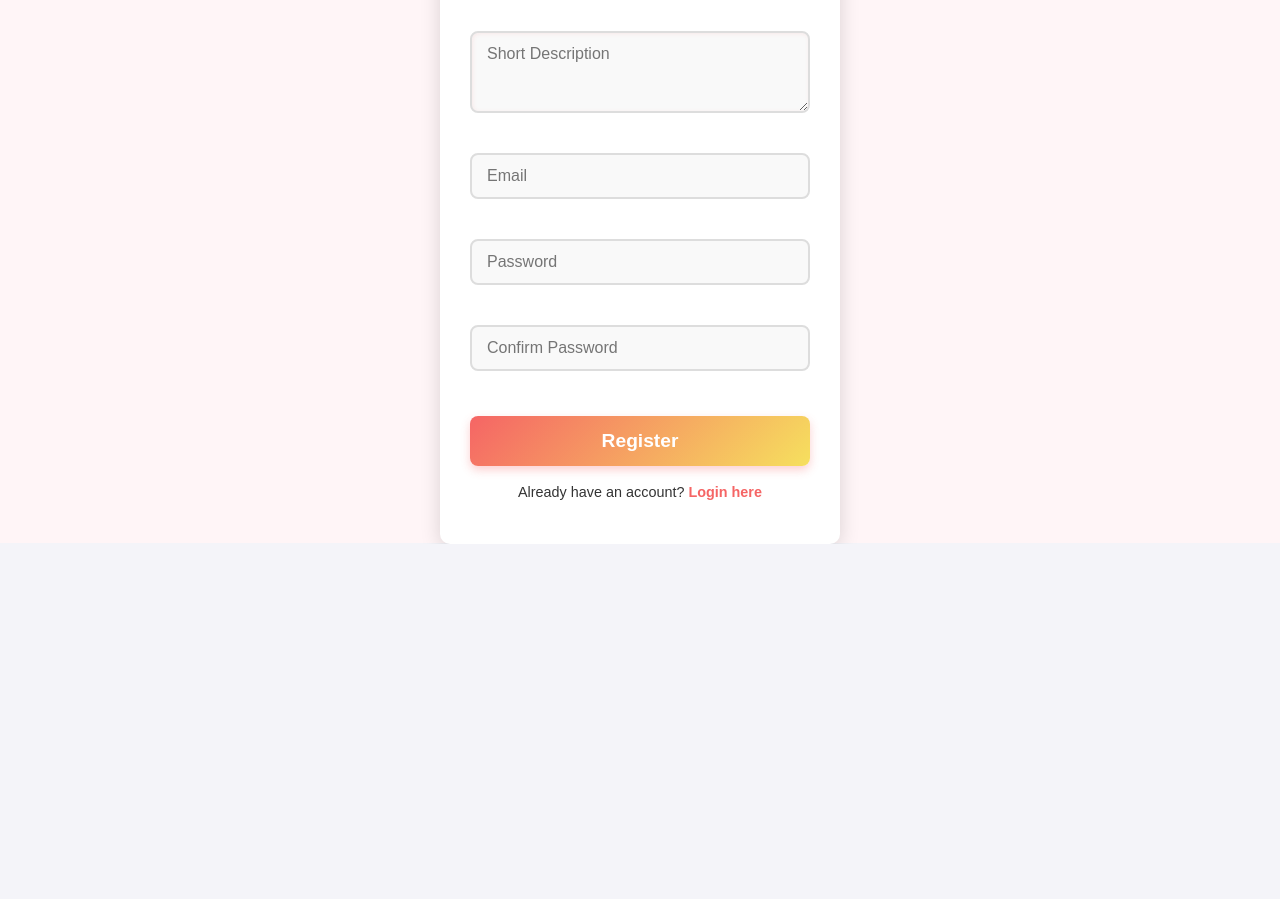
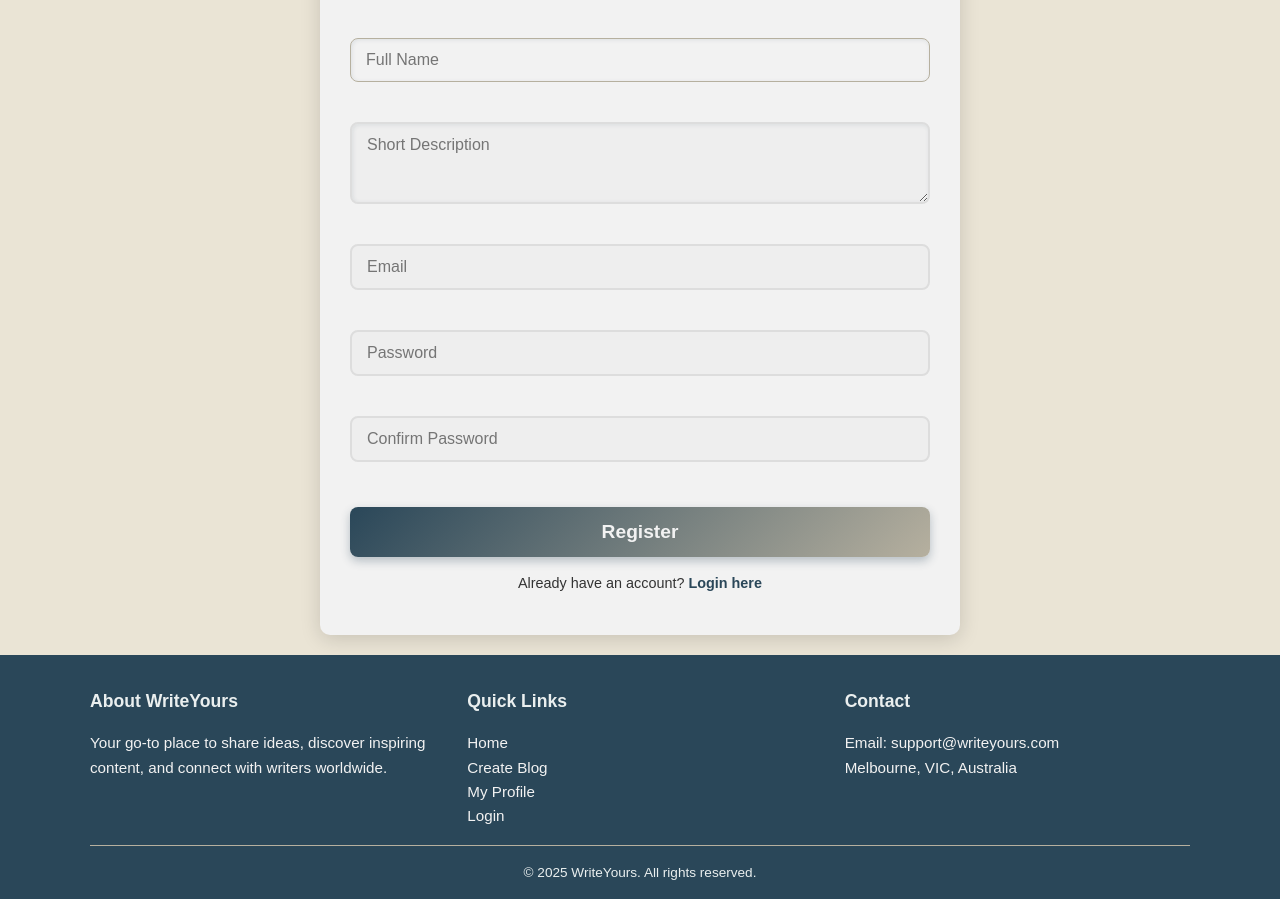
Before and after one commit to Levy2910/blog-application, a React (Create React App) app in the folder blog-frontend/: page /register in a window 1280 px wide. Shown: the part 257-1156 px from the top of the page. Before the commit the page ends 801 px from the top, so only its background shows below. Built offline with nearby package versions, Linux system fonts and the light colour scheme.

Commit message:
fix the style of the current project

```diff
--- a/blog-frontend/src/App.js
+++ b/blog-frontend/src/App.js
@@ -9,6 +9,7 @@ import Navbar from './components/Navbar'; // <- Import Navbar
 import SingleBlog from './pages/SingleBlog';
 import CreateBlog from './pages/CreateBlog';
 import './App.css';
+import Footer from './components/Footer';
 
 function App() {
   return (
@@ -24,6 +25,7 @@ function App() {
           <Route path="/createBlog" element={<CreateBlog />} />
         </Routes>
       </div>
+      <Footer />
     </Router>
   );
 }
--- /dev/null
+++ b/blog-frontend/src/components/Footer.js
@@ -0,0 +1,38 @@
+import React from "react";
+import { Link } from "react-router-dom";
+import "../styles/Footer.css";
+
+const Footer = () => {
+    return (
+        <footer className="footer">
+            <div className="footer-content">
+                <div className="footer-section about">
+                    <h4>About WriteYours</h4>
+                    <p>Your go-to place to share ideas, discover inspiring content, and connect with writers worldwide.</p>
+                </div>
+
+                <div className="footer-section links">
+                    <h4>Quick Links</h4>
+                    <ul>
+                        <li><Link to="/">Home</Link></li>
+                        <li><Link to="/createBlog">Create Blog</Link></li>
+                        <li><Link to="/profile">My Profile</Link></li>
+                        <li><Link to="/login">Login</Link></li>
+                    </ul>
+                </div>
+
+                <div className="footer-section contact">
+                    <h4>Contact</h4>
+                    <p>Email: support@writeyours.com</p>
+                    <p>Melbourne, VIC, Australia</p>
+                </div>
+            </div>
+
+            <div className="footer-bottom">
+                <p>&copy; {new Date().getFullYear()} WriteYours. All rights reserved.</p>
+            </div>
+        </footer>
+    );
+};
+
+export default Footer;
--- a/blog-frontend/src/styles/Blog.css
+++ b/blog-frontend/src/styles/Blog.css
@@ -1,21 +1,36 @@
 .blog-container {
-    max-width: 1200px;
+    max-width: 80vw;
     margin: 5em auto;
     padding: 2rem;
     font-family: 'Segoe UI', Tahoma, Geneva, Verdana, sans-serif;
-    color: #333;
+    background-color: #333446;
+    /* dark navy background */
+    color: #EAEFEF;
+    /* very light gray-blue text */
 }
 
 .section {
-    margin-bottom: 3rem;
+    margin-bottom: 4rem;
+    padding-bottom: 2rem;
+    border-bottom: 1px solid #B6B09F;
+    /* warm beige border */
 }
 
 .section h3 {
     font-size: 1.8rem;
     margin-bottom: 1rem;
-    border-left: 5px solid #0077cc;
+    border-left: 5px solid #F79B72;
+    /* warm coral accent */
     padding-left: 1rem;
-    color: #0077cc;
+    color: #EAE4D5;
+    /* creamy off-white heading */
+}
+
+.section-intro {
+    font-size: 0.95rem;
+    color: #B8CFCE;
+    /* soft teal-gray intro text */
+    margin-bottom: 1rem;
 }
 
 .blogs-row {
@@ -25,35 +40,44 @@
 }
 
 .blog-card {
-    background: #fff;
+    background: #2A4759;
+    /* deep blue-green card bg */
     border-radius: 10px;
-    box-shadow: 0 2px 8px rgba(0, 0, 0, 0.1);
+    box-shadow: 0 2px 8px rgba(0, 0, 0, 0.15);
     overflow: hidden;
     width: 250px;
     transition: transform 0.2s ease, box-shadow 0.2s ease;
+    color: #EAEFEF;
+    /* light text on card */
 }
 
 .blog-card:hover {
     transform: translateY(-5px);
-    box-shadow: 0 4px 12px rgba(0, 0, 0, 0.15);
+    box-shadow: 0 6px 14px rgba(247, 155, 114, 0.5);
+    /* coral glow */
+    border: 1px solid #F79B72;
+    /* coral border on hover */
 }
 
 .blog-card img {
     width: 100%;
     height: 150px;
     object-fit: cover;
+    filter: brightness(0.9);
 }
 
 .blog-card h4,
 .blog-card h5 {
     margin: 0.75rem;
     font-size: 1rem;
-    color: #333;
+    color: #EAE4D5;
+    /* creamy off-white headings */
 }
 
 .blog-card p {
     margin: 0 0.75rem 0.75rem;
-    color: #666;
+    color: #B8CFCE;
+    /* soft teal-gray text */
     font-size: 0.9rem;
 }
 
@@ -71,50 +95,50 @@
 .popular-blogs h3 {
     margin-bottom: 1rem;
     font-size: 1.5rem;
-    color: #333;
+    color: #EAE4D5;
 }
 
-/* Flex wrapper for blog cards */
 .popular-blogs .blog-row {
     display: flex;
     flex-wrap: wrap;
     gap: 1.5rem;
     justify-content: flex-start;
-    /* or center / space-between */
 }
 
-/* Style each blog card */
 .popular-card {
-    background-color: #f9f9f9;
+    background-color: #2A4759;
     border-radius: 12px;
-    box-shadow: 0 4px 8px rgba(0, 0, 0, 0.1);
+    box-shadow: 0 4px 8px rgba(0, 0, 0, 0.15);
     overflow: hidden;
     width: 220px;
     transition: transform 0.2s ease;
     display: flex;
     flex-direction: column;
     cursor: pointer;
+    color: #EAEFEF;
 }
 
 .popular-card:hover {
     transform: scale(1.03);
+    border: 1px solid #F79B72;
 }
 
 .popular-card img {
     width: 100%;
     height: 120px;
     object-fit: cover;
+    filter: brightness(0.9);
 }
 
 .popular-card h5 {
     margin: 0.5rem;
     font-size: 1rem;
-    color: #222;
+    color: #EAE4D5;
 }
 
 .popular-card p {
     margin: 0 0.5rem 0.5rem;
-    color: #666;
+    color: #B8CFCE;
     font-size: 0.9rem;
 }
 
@@ -122,15 +146,18 @@
     display: flex;
     flex-direction: column;
     gap: 1rem;
-    background: #f9f9f9;
+    background: #333446;
     border-radius: 15px;
-    padding: 1.5rem;
-    box-shadow: 0 3px 10px rgba(0, 0, 0, 0.08);
+    padding: 2rem;
+    margin-top: 3rem;
+    border: 1px solid #B6B09F;
+    box-shadow: 0 3px 10px rgba(0, 0, 0, 0.1);
     transition: background-color 0.3s ease;
+    color: #EAEFEF;
 }
 
 .hook-blog:hover {
-    background-color: #f0f8ff;
+    background-color: #2A4759;
 }
 
 .hook-blog img {
@@ -138,46 +165,80 @@
     max-height: 400px;
     object-fit: cover;
     border-radius: 12px;
+    filter: brightness(0.95);
 }
 
 .hook-content h2 {
     margin: 1rem 0 0.5rem;
     font-size: 2rem;
-    color: #222;
+    color: #EAE4D5;
 }
 
 .hook-content p {
     font-size: 1rem;
-    color: #555;
+    color: #B8CFCE;
     margin: 0.25rem 0;
 }
 
 button {
     margin-top: 1rem;
     padding: 0.6rem 1.2rem;
-    background-color: #0077cc;
-    color: white;
+    background-color: #F79B72;
+    /* warm coral button */
+    color: #000000;
+    /* black text for contrast */
     border: none;
     border-radius: 8px;
     font-size: 1rem;
     cursor: pointer;
     transition: background-color 0.2s ease;
+    font-weight: 600;
 }
 
 button:hover {
-    background-color: #005fa3;
+    background-color: #B6B09F;
+    /* warm beige on hover */
+    color: #333446;
 }
 
 .no-blogs {
     padding: 1rem;
-    background-color: #fff5f5;
-    color: #cc0000;
+    background-color: #333446;
+    color: #EAEFEF;
     border-radius: 10px;
     text-align: center;
 }
 
 .error {
-    color: red;
+    color: #F79B72;
     font-weight: bold;
     margin-bottom: 1rem;
 }
+
+.create-blog-wrapper {
+    margin-top: 2rem;
+    text-align: center;
+}
+
+.create-blog-btn {
+    background-color: #F79B72;
+    padding: 0.75rem 1.5rem;
+    font-size: 1.1rem;
+    border-radius: 10px;
+    color: #000000;
+    border: none;
+    font-weight: 600;
+    box-shadow: 0 2px 6px rgba(247, 155, 114, 0.4);
+    transition: background-color 0.3s ease, transform 0.2s ease;
+    cursor: pointer;
+}
+
+.create-blog-btn:hover {
+    background-color: #B6B09F;
+    color: #333446;
+    transform: translateY(-2px);
+}
+
+.blog-container .section:first-of-type {
+    margin-top: 3rem;
+}
--- a/blog-frontend/src/styles/CreateBlog.css
+++ b/blog-frontend/src/styles/CreateBlog.css
@@ -2,21 +2,23 @@
     max-width: 700px;
     margin: 5em auto;
     padding: 30px 25px;
-    background-color: #FFF5F7;
-    /* Soft beige like homepage */
+    background-color: #EEEEEE;
+    /* soft neutral */
     border-radius: 12px;
-    box-shadow: 0 4px 16px rgba(245, 101, 101, 0.15);
+    box-shadow: 0 4px 16px rgba(42, 71, 89, 0.15);
+    /* subtle dark blue shadow */
     font-family: 'Poppins', sans-serif;
-    color: #4A4A4A;
-    /* Dark brown text */
-    border: 1.5px solid #F56565;
-    /* subtle border with warm red */
+    color: #333446;
+    /* dark slate blue text */
+    border: 1.5px solid #B6B09F;
+    /* soft earthy beige border */
 }
 
 .create-blog-container h2 {
     text-align: center;
     margin-bottom: 30px;
-    color: #4A4A4A;
+    color: #333446;
+    /* dark slate blue */
     font-weight: 700;
     letter-spacing: 0.05em;
 }
@@ -29,7 +31,8 @@ form {
 
 label {
     font-weight: 600;
-    color: #4A4A4A;
+    color: #333446;
+    /* dark slate blue */
     margin-bottom: 6px;
 }
 
@@ -38,24 +41,27 @@ textarea,
 select,
 input[type="file"] {
     padding: 12px 15px;
-    border: 1.8px solid #F56565;
-    /* warm red border */
+    border: 1.8px solid #B6B09F;
+    /* soft earthy beige border */
     border-radius: 8px;
     font-size: 1rem;
-    background-color: white;
-    color: #4A4A4A;
+    background-color: #F2F2F2;
+    /* off-white background */
+    color: #333446;
+    /* dark slate blue text */
     transition: border-color 0.3s ease, box-shadow 0.3s ease;
-    box-shadow: inset 1px 1px 4px rgba(245, 101, 101, 0.1);
+    box-shadow: inset 1px 1px 4px rgba(42, 71, 89, 0.1);
+    /* subtle dark blue inset shadow */
 }
 
 input[type="text"]:focus,
 textarea:focus,
 select:focus,
 input[type="file"]:focus {
-    border-color: #F6E05E;
-    /* bright yellow on focus */
+    border-color: #7F8CAA;
+    /* medium muted blue on focus */
     outline: none;
-    box-shadow: 0 0 6px #F6E05E;
+    box-shadow: 0 0 6px #7F8CAA;
 }
 
 textarea {
@@ -65,8 +71,10 @@ textarea {
 }
 
 button[type="submit"] {
-    background: linear-gradient(135deg, #F56565, #F6E05E);
-    color: white;
+    background: linear-gradient(135deg, #2A4759, #B6B09F);
+    /* dark blue to soft beige */
+    color: #F2F2F2;
+    /* off-white text */
     padding: 14px 0;
     font-size: 1.2rem;
     font-weight: 700;
@@ -74,11 +82,12 @@ button[type="submit"] {
     border-radius: 8px;
     cursor: pointer;
     transition: background 0.3s ease, transform 0.2s ease;
-    box-shadow: 0 4px 10px rgba(245, 101, 101, 0.3);
+    box-shadow: 0 4px 10px rgba(42, 71, 89, 0.3);
 }
 
 button[type="submit"]:hover {
-    background: linear-gradient(135deg, #C53030, #F56565);
+    background: linear-gradient(135deg, #333446, #7F8CAA);
+    /* darker slate blue to medium blue */
     transform: scale(1.05);
-    box-shadow: 0 6px 15px rgba(197, 48, 48, 0.4);
+    box-shadow: 0 6px 15px rgba(51, 52, 70, 0.4);
 }
--- /dev/null
+++ b/blog-frontend/src/styles/Footer.css
@@ -0,0 +1,62 @@
+.footer {
+    background-color: #2A4759;
+    /* deep blue-green */
+    color: #F2F2F2;
+    /* soft off-white for text */
+    padding: 2rem 1rem 1rem;
+    font-size: 0.95rem;
+}
+
+.footer-content {
+    display: flex;
+    flex-wrap: wrap;
+    justify-content: space-between;
+    gap: 2rem;
+    max-width: 1100px;
+    margin: 0 auto;
+    padding-bottom: 1rem;
+    border-bottom: 1px solid #B6B09F;
+    /* soft warm beige border */
+}
+
+.footer-section {
+    flex: 1 1 250px;
+}
+
+.footer-section h4 {
+    font-size: 1.1rem;
+    margin-bottom: 1rem;
+    color: #EAEFEF;
+    /* light blue-gray for headers */
+}
+
+.footer-section p,
+.footer-section li {
+    color: #F2F2F2;
+    /* soft off-white for readability */
+    line-height: 1.6;
+}
+
+.footer-section ul {
+    list-style: none;
+    padding: 0;
+}
+
+.footer-section ul li a {
+    color: #F2F2F2;
+    text-decoration: none;
+    transition: color 0.2s ease-in-out;
+}
+
+.footer-section ul li a:hover {
+    color: #B6B09F;
+    /* warm beige on hover */
+}
+
+.footer-bottom {
+    text-align: center;
+    margin-top: 1rem;
+    font-size: 0.85rem;
+    color: #EAEFEF;
+    /* light blue-gray */
+}
--- a/blog-frontend/src/styles/Register.css
+++ b/blog-frontend/src/styles/Register.css
@@ -5,27 +5,29 @@
     display: flex;
     align-items: center;
     justify-content: center;
-    height: 100vh;
-    background-color: #FFF5F7;
+    background-color: #EAE4D5;
     /* Soft Beige */
     padding: 20px;
+
 }
 
 .register-container {
-    background-color: white;
+    background-color: #F2F2F2;
+    /* off-white */
     padding: 40px 30px;
     border-radius: 10px;
     box-shadow: 0 4px 20px rgba(0, 0, 0, 0.15);
-    max-width: 400px;
+    max-width: 50vw;
     width: 100%;
     text-align: center;
+    margin-top: 70px;
 }
 
 .register-container h1 {
     margin-bottom: 20px;
     font-size: 2rem;
-    color: #4A4A4A;
-    /* Dark Brown */
+    color: #333446;
+    /* dark slate blue */
 }
 
 /* Input Fields */
@@ -33,17 +35,20 @@
     width: 100%;
     padding: 12px 15px;
     margin: 10px 0;
-    border: 2px solid #ddd;
+    border: 2px solid #DDDDDD;
+    /* light grey */
     border-radius: 8px;
     font-size: 1rem;
-    background-color: #f9f9f9;
+    background-color: #EEEEEE;
+    /* subtle pale background */
     transition: border-color 0.3s;
+    color: #333446;
 }
 
 .register-container input:focus {
     outline: none;
-    border-color: #F56565;
-    /* Primary Orange */
+    border-color: #F79B72;
+    /* warm coral */
 }
 
 /* Register Button */
@@ -51,17 +56,20 @@
     width: 100%;
     padding: 12px 15px;
     margin-top: 15px;
-    background: linear-gradient(135deg, #F56565, #F6E05E);
+    background: linear-gradient(135deg, #F79B72, #2A4759);
+    /* coral to deep blue-green */
     border: none;
     border-radius: 8px;
-    color: white;
+    color: #F2F2F2;
+    /* off-white text */
     font-weight: bold;
     cursor: pointer;
     transition: background 0.3s, transform 0.2s;
 }
 
 .register-container button:hover {
-    background: linear-gradient(135deg, #C53030, #F56565);
+    background: linear-gradient(135deg, #B6B09F, #333446);
+    /* warm beige to dark slate */
     transform: scale(1.05);
 }
 
@@ -72,7 +80,8 @@
 /* Error Message */
 .error {
     margin-top: 15px;
-    color: #C53030;
+    color: #F79B72;
+    /* warm coral */
     font-weight: bold;
 }
 
@@ -83,14 +92,16 @@
 }
 
 .login-link a {
-    color: #F56565;
+    color: #2A4759;
+    /* deep blue-green */
     text-decoration: none;
     font-weight: bold;
     transition: color 0.3s;
 }
 
 .login-link a:hover {
-    color: #C53030;
+    color: #F79B72;
+    /* coral */
 }
 
 /* Bio Textarea */
@@ -98,18 +109,22 @@
     width: 100%;
     padding: 12px 15px;
     margin: 10px 0;
-    border: 2px solid #ddd;
+    border: 2px solid #DDDDDD;
+    /* light grey */
     border-radius: 8px;
     font-size: 1rem;
-    background-color: #f9f9f9;
+    background-color: #EEEEEE;
+    /* subtle pale background */
     resize: vertical;
     min-height: 80px;
     transition: border-color 0.3s;
     font-family: inherit;
-    color: #4A4A4A;
+    color: #333446;
+    /* dark slate blue */
 }
 
 .register-container textarea:focus {
     outline: none;
-    border-color: #F56565;
+    border-color: #F79B72;
+    /* warm coral */
 }
```
Also changed, not shown: blog-frontend/src/pages/BlogsPage.js (+17 -37 lines), blog-frontend/src/styles/Home.css (+31 -20 lines), blog-frontend/src/styles/Login.css (+25 -16 lines), blog-frontend/src/styles/Navbar.css (+25 -14 lines), blog-frontend/src/styles/SingleBlog.css (+26 -10 lines).
